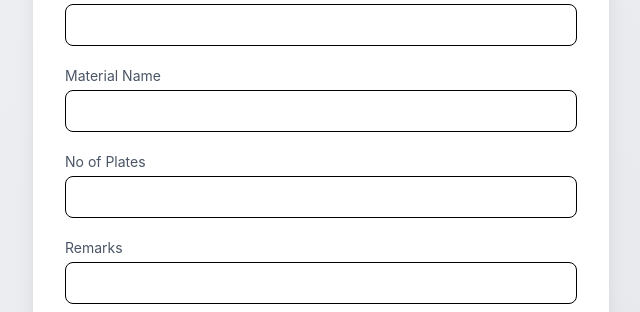
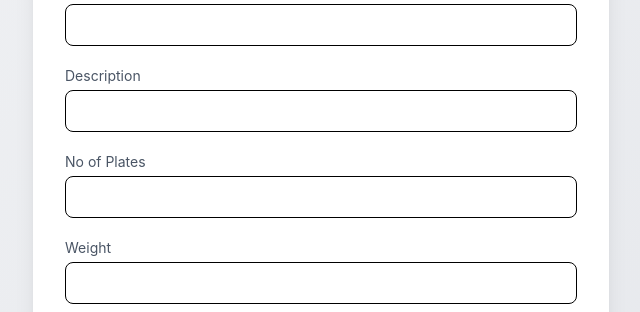
Before and after one commit to Nayakdheera/pvr-invoice-system, a React (Vite) app in the folder frontend/: page /edit/1 in a window 1280 px wide. Shown: the part 640-952 px from the top of the page, without its empty margins (319-959 px from the left). Built offline with nearby package versions, Linux system fonts and the light colour scheme; no server answers.

Commit message:
fix invoice.jsx

```diff
--- a/frontend/src/pages/Dashboard.jsx
+++ b/frontend/src/pages/Dashboard.jsx
@@ -183,13 +183,18 @@ export default function Dashboard() {
             </div>
 
             <div>
-              <p className="text-gray-500">Material Name</p>
-              <p>{invoice.materialName}</p>
+              <p className="text-gray-500">Description</p>
+              <p>{invoice.description}</p>
             </div>
 
             <div>
               <p className="text-gray-500">No of Plates</p>
               <p>{invoice.noOfPlates}</p>
+            </div>
+
+            <div>
+              <p className="text-gray-500">Weight</p>
+              <p>{invoice.weight}</p>
             </div>
 
             <div>
--- a/frontend/src/pages/EditInvoice.jsx
+++ b/frontend/src/pages/EditInvoice.jsx
@@ -117,12 +117,12 @@ export default function EditInvoice() {
           />
         </div>
 
-        {/* Material Name */}
+        {/* Description */}
         <div>
-          <label className="block text-sm text-gray-600">Material Name</label>
+          <label className="block text-sm text-gray-600">Description</label>
           <input
-            value={form.materialName}
-            onChange={(e) => setForm({ ...form, materialName: e.target.value })}
+            value={form.description}
+            onChange={(e) => setForm({ ...form, description: e.target.value })}
             className="mt-1 w-full px-4 py-2 border rounded-lg focus:ring-2 focus:ring-blue-400 outline-none"
           />
         </div>
@@ -134,6 +134,17 @@ export default function EditInvoice() {
             type="number"
             value={form.noOfPlates}
             onChange={(e) => setForm({ ...form, noOfPlates: e.target.value })}
+            className="mt-1 w-full px-4 py-2 border rounded-lg focus:ring-2 focus:ring-blue-400 outline-none"
+          />
+        </div>
+
+        {/* weight */}
+        <div>
+          <label className="block text-sm text-gray-600">Weight</label>
+          <input
+            type="number"
+            value={form.weight}
+            onChange={(e) => setForm({ ...form, weight: e.target.value })}
             className="mt-1 w-full px-4 py-2 border rounded-lg focus:ring-2 focus:ring-blue-400 outline-none"
           />
         </div>
--- a/frontend/src/pages/Invoice.jsx
+++ b/frontend/src/pages/Invoice.jsx
@@ -12,8 +12,9 @@ export default function Invoice() {
     vehicleNumber: "",
     material:"",
     supplierName: "",
-    materialName: "",
+    description: "",
     noOfPlates: "",
+    weight: "",
     remarks: "",
   });
 
@@ -198,8 +199,8 @@ return (
         />
 
         <input
-          name="materialName"
-          placeholder="Material Name"
+          name="description"
+          placeholder="Description"
           onChange={handleChange}
           className="w-full px-4 py-2 border rounded-lg focus:ring-2 focus:ring-blue-400 outline-none print:text-black print:text-[15px]"
         />
@@ -207,6 +208,13 @@ return (
         <input
           name="noOfPlates"
           placeholder="No of Plates"
+          onChange={handleChange}
+          className="w-full px-4 py-2 border rounded-lg focus:ring-2 focus:ring-blue-400 outline-none  print:text-black print:text-[15px]"
+        />
+
+        <input
+          name="weight"
+          placeholder="Weight"
           onChange={handleChange}
           className="w-full px-4 py-2 border rounded-lg focus:ring-2 focus:ring-blue-400 outline-none  print:text-black print:text-[15px]"
         />
--- a/frontend/src/pages/InvoiceDetail.jsx
+++ b/frontend/src/pages/InvoiceDetail.jsx
@@ -102,13 +102,18 @@ export default function InvoiceDetail() {
               </div>
 
               <div>
-                <p className="text-gray-500">Material Name</p>
-                <p>{invoice.materialName}</p>
+                <p className="text-gray-500">Description</p>
+                <p>{invoice.description}</p>
               </div>
 
               <div>
                 <p className="text-gray-500">No of Plates</p>
                 <p>{invoice.noOfPlates}</p>
+              </div>
+
+              <div>
+                <p className="text-gray-500">Weight</p>
+                <p>{invoice.weight}</p>
               </div>
 
               <div>
--- a/frontend/src/pages/InvoicesList.jsx
+++ b/frontend/src/pages/InvoicesList.jsx
@@ -28,8 +28,9 @@ export default function InvoicesList() {
           <th className="p-3">Vehicle NO</th>
           <th className="p-3">Material</th>
           <th className="p-3">Supplier Name</th>
-          <th className="p-3">Material Name</th>
+          <th className="p-3">Description</th>
           <th className="p-3">No of Plates</th>
+          <th className="p-3">Weight</th>
         </tr>
       </thead>
 
@@ -43,8 +44,9 @@ export default function InvoicesList() {
             <td>{inv.vehicleNumber}</td>
             <td>{inv.material}</td>
             <td>{inv.supplierName}</td>
-            <td>{inv.materialName}</td>
+            <td>{inv.description}</td>
             <td>{inv.noOfPlates}</td>
+            <td>{inv.weight}</td>
 
             <td className="space-x-2">
               <button
```
